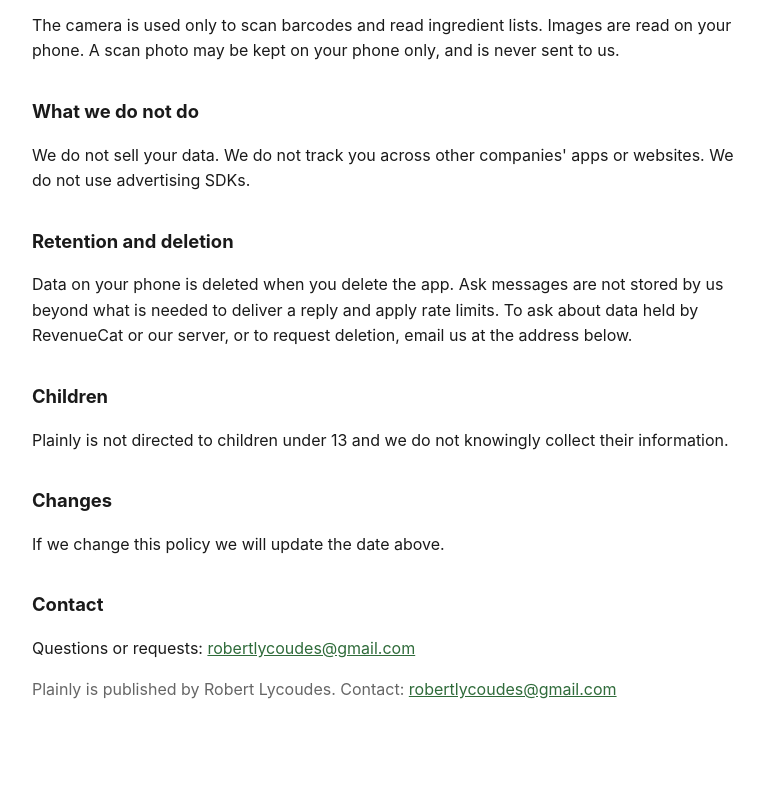
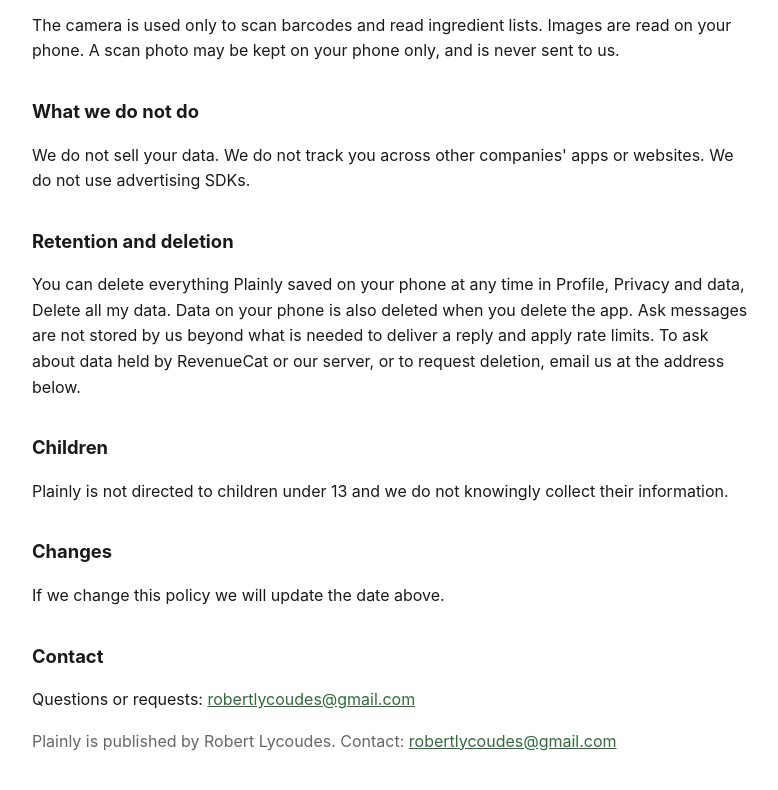
Before and after one commit to robertlycoudes-spec/plainly-legal, a plain HTML site: page privacy.html in a window 1280 px wide. Shown: the part 1277-2067 px from the top of the page, without its empty margins (248-1026 px from the left). Before the commit the page ends 2020 px from the top, so only its background shows below. Drawn offline with Linux system fonts and the light colour scheme.

Commit message:
Privacy policy: Delete all my data in Profile
Co-Authored-By: Claude Opus 5.5 <noreply@anthropic.com>

```diff
--- a/privacy.html
+++ b/privacy.html
@@ -20,7 +20,7 @@
 <p>We do not sell your data. We do not track you across other companies' apps or websites. We do not use advertising SDKs.</p>
 
 <h2>Retention and deletion</h2>
-<p>Data on your phone is deleted when you delete the app. Ask messages are not stored by us beyond what is needed to deliver a reply and apply rate limits. To ask about data held by RevenueCat or our server, or to request deletion, email us at the address below.</p>
+<p>You can delete everything Plainly saved on your phone at any time in Profile, Privacy and data, Delete all my data. Data on your phone is also deleted when you delete the app. Ask messages are not stored by us beyond what is needed to deliver a reply and apply rate limits. To ask about data held by RevenueCat or our server, or to request deletion, email us at the address below.</p>
 
 <h2>Children</h2>
 <p>Plainly is not directed to children under 13 and we do not knowingly collect their information.</p>
```
